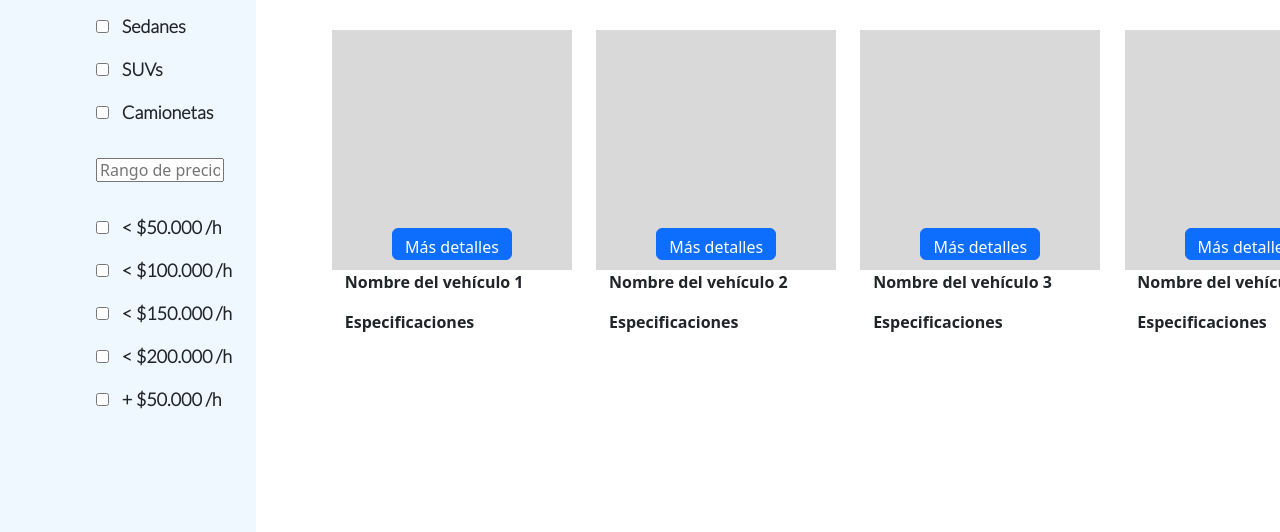
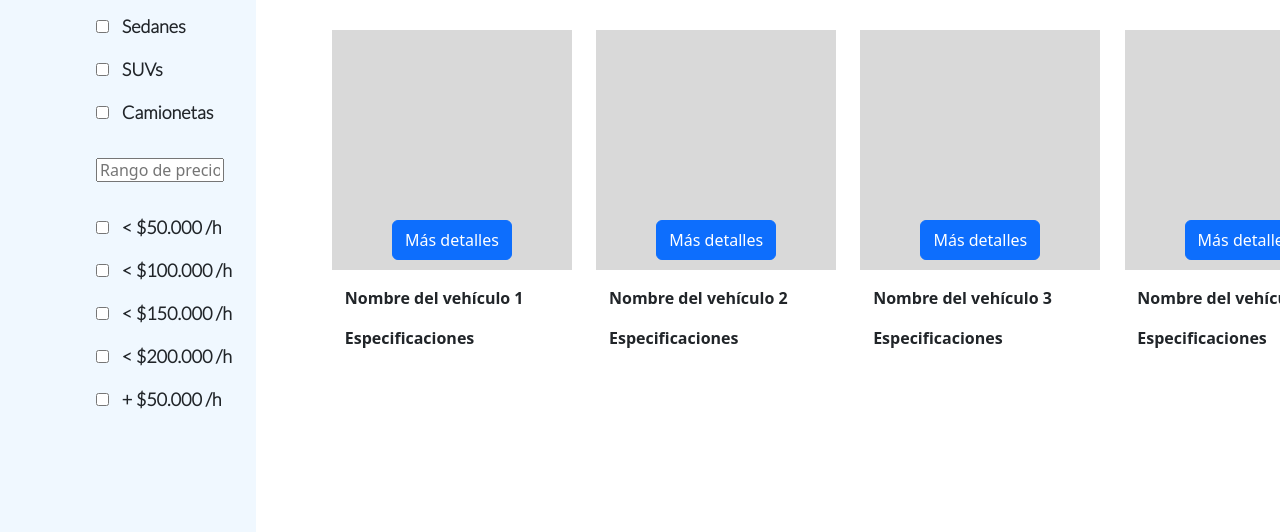
Before and after one commit to JoelFaldin/AlquilaRuedas-car-list-view, a plain HTML site: page index.html in a window 1280 px wide. Shown: the part 268-800 px from the top of the page. Drawn offline with nearby package versions, Linux system fonts and the light colour scheme; a web font is replaced by a local one.

Commit message:
image correction

```diff
--- a/index.html
+++ b/index.html
@@ -81,7 +81,7 @@
                 <div class="car" id="car1">
                     <button class="btn btn-primary details">Más detalles</button>
                 </div>
-                <label for="car1">
+                <label for="car1" class="car-label">
                     <p>Nombre del vehículo 1</p>
                     <p>Especificaciones</p>
                 </label>
@@ -90,7 +90,7 @@
                 <div class="car" id="car2">
                     <button class="btn btn-primary details">Más detalles</button>
                 </div>
-                <label for="car2">
+                <label for="car2" class="car-label">
                     <p>Nombre del vehículo 2</p>
                     <p>Especificaciones</p>
                 </label>
@@ -99,16 +99,7 @@
                 <div class="car" id="car3">
                     <button class="btn btn-primary details">Más detalles</button>
                 </div>
-                <label for="car3">
-                    <p>Nombre del vehículo 3</p>
-                    <p>Especificaciones</p>
-                </label>
-            </div>
-            <div class="car-display">
-                <div class="car" id="car3">
-                    <button class="btn btn-primary details">Más detalles</button>
-                </div>
-                <label for="car3">
+                <label for="car3" class="car-label">
                     <p>Nombre del vehículo 3</p>
                     <p>Especificaciones</p>
                 </label>
@@ -117,7 +108,16 @@
                 <div class="car" id="car4">
                     <button class="btn btn-primary details">Más detalles</button>
                 </div>
-                <label for="car4">
+                <label for="car4" class="car-label">
+                    <p>Nombre del vehículo 3</p>
+                    <p>Especificaciones</p>
+                </label>
+            </div>
+            <div class="car-display">
+                <div class="car" id="car5">
+                    <button class="btn btn-primary details">Más detalles</button>
+                </div>
+                <label for="car5" class="car-label">
                     <p>Nombre del vehículo 4</p>
                     <p>Especificaciones</p>
                 </label>
--- a/styles.css
+++ b/styles.css
@@ -85,7 +85,7 @@ hr {
 }
 
 .details {
-    height: 4vh;
+    height: 5vh;
     margin-bottom: 10px;
 }
 
@@ -94,3 +94,7 @@ hr {
     overflow-x: auto;
     white-space: nowrap;
 }
+
+.car-label {
+    margin-top: 2vh;
+}
```
Also changed, not shown: images/logo.png.
